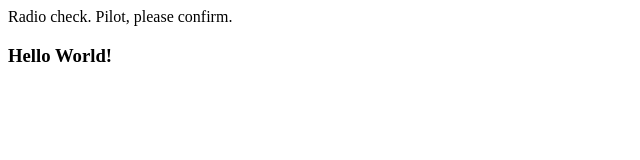
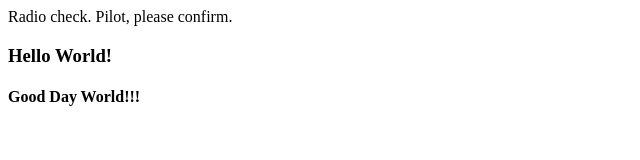
Before and after one commit to Nikitha-prog/communication-log, a plain HTML site: page index.html in a window 1280 px wide. Shown: the whole page, without its empty margins (0-640 px from the left). Drawn offline with Linux system fonts and the light colour scheme.

Commit message:
added new line

```diff
--- a/index.html
+++ b/index.html
@@ -2,5 +2,6 @@
    <body>
       <p>Radio check. Pilot, please confirm.</p>
       <h3>Hello World!</h3>
+      <h4>Good Day World!!!</h4>
    </body>
 </html>
```
